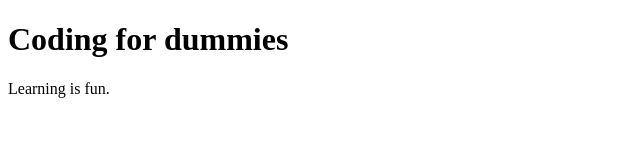
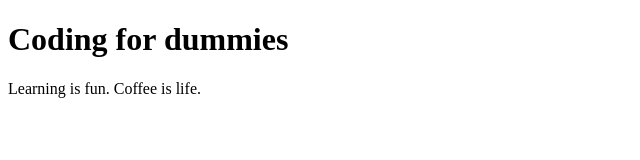
Before and after one commit to akhall14/coffee-code, a plain HTML site: page Index.html in a window 1280 px wide. Shown: the whole page, without its empty margins (0-640 px from the left). Drawn offline with Linux system fonts and the light colour scheme.

Commit message:
edited index file

```diff
--- a/Index.html
+++ b/Index.html
@@ -6,7 +6,7 @@
 <body>
 
 <h1>Coding for dummies</h1>
-<p>Learning is fun. </p>
+<p>Learning is fun. Coffee is life. </p>
 
 </body>
 </html>
```
